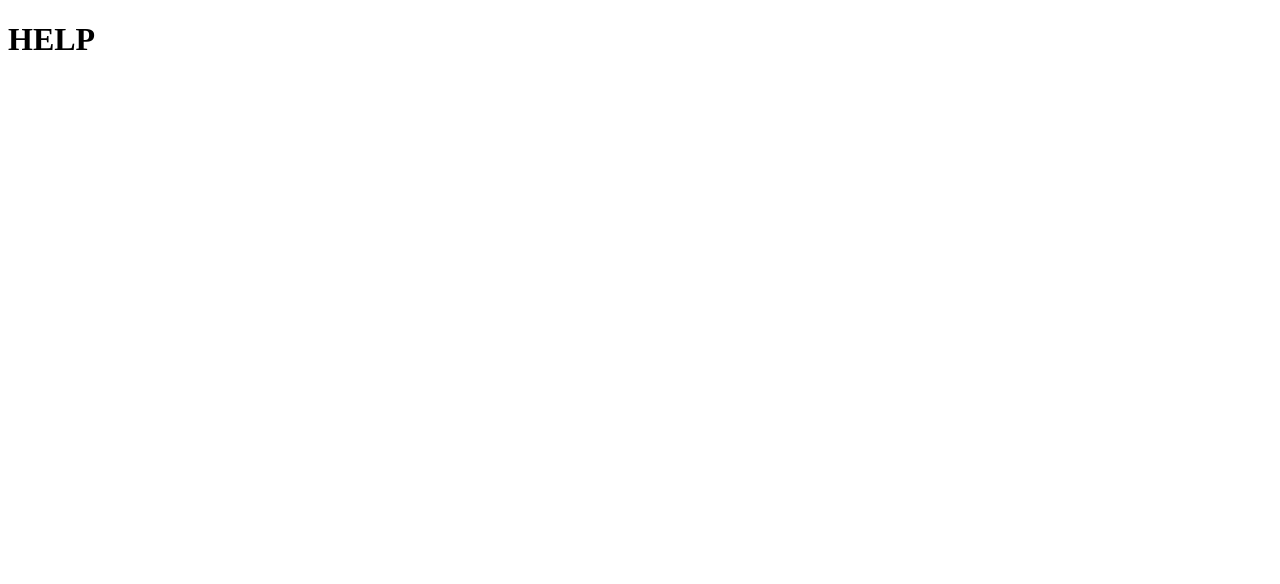
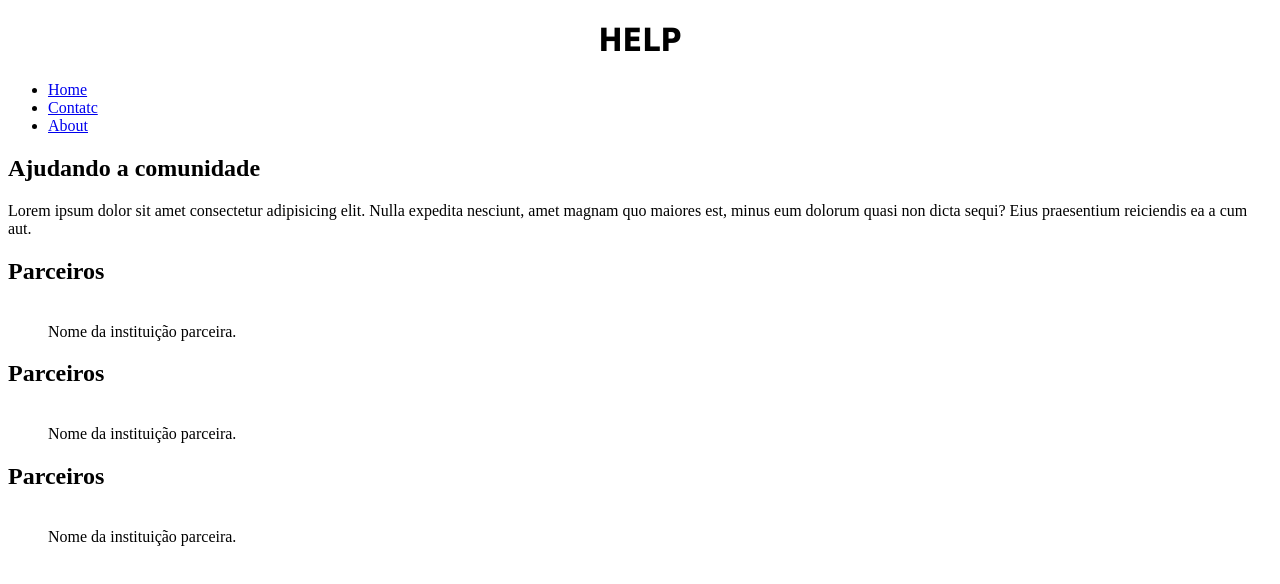
Before and after one commit to Vitorgz01/projeto-inicial1, a plain HTML site: page paginas/help.html in a window 1280 px wide. Drawn offline with Linux system fonts and the light colour scheme.

Commit message:
Criando a parte de conteudo da pagina HELP.

```diff
--- a/paginas/help.html
+++ b/paginas/help.html
@@ -6,6 +6,47 @@
     <title>Help</title>
 </head>
 <body>
-    <h1>HELP</h1>
+    <div class="container">
+
+
+        <header class="cabecalho">
+
+            <h1 style="text-align: center;font-family:Tahoma, Verdana, sans-serif;">HELP</h1>
+
+            <nav class="menu">
+              <ul>
+                <li><a href="../index.html">Home</a></li>
+                <li><a href="./contac.html">Contatc</a></li>
+                <li><a href="./About.html">About</a></li>
+              </ul>
+            </nav>
+        <div>
+            <h2>Ajudando a comunidade</h2>
+            <p>
+                Lorem ipsum dolor sit amet consectetur adipisicing elit. Nulla expedita nesciunt, amet magnam quo maiores est, minus eum dolorum quasi non dicta sequi? Eius praesentium reiciendis ea a cum aut.
+            </p>
+        </div>
+        <div>
+            <h2>Parceiros</h2>
+            <figure>
+                <img src="" alt="">
+                <figcaption>Nome da instituição parceira.</figcaption>
+            </figure>
+        </div>
+        <div>
+            <h2>Parceiros</h2>
+            <figure>
+                <img src="" alt="">
+                <figcaption>Nome da instituição parceira.</figcaption>
+            </figure>
+        </div>
+        <div>
+            <h2>Parceiros</h2>
+            <figure>
+                <img src="" alt="">
+                <figcaption>Nome da instituição parceira.</figcaption>
+            </figure>
+        </div>
+        </header>
 </body>
 </html>
```
Also changed, not shown: paginas/About.html (+17 -1 lines), paginas/contac.html (+17 -1 lines).
